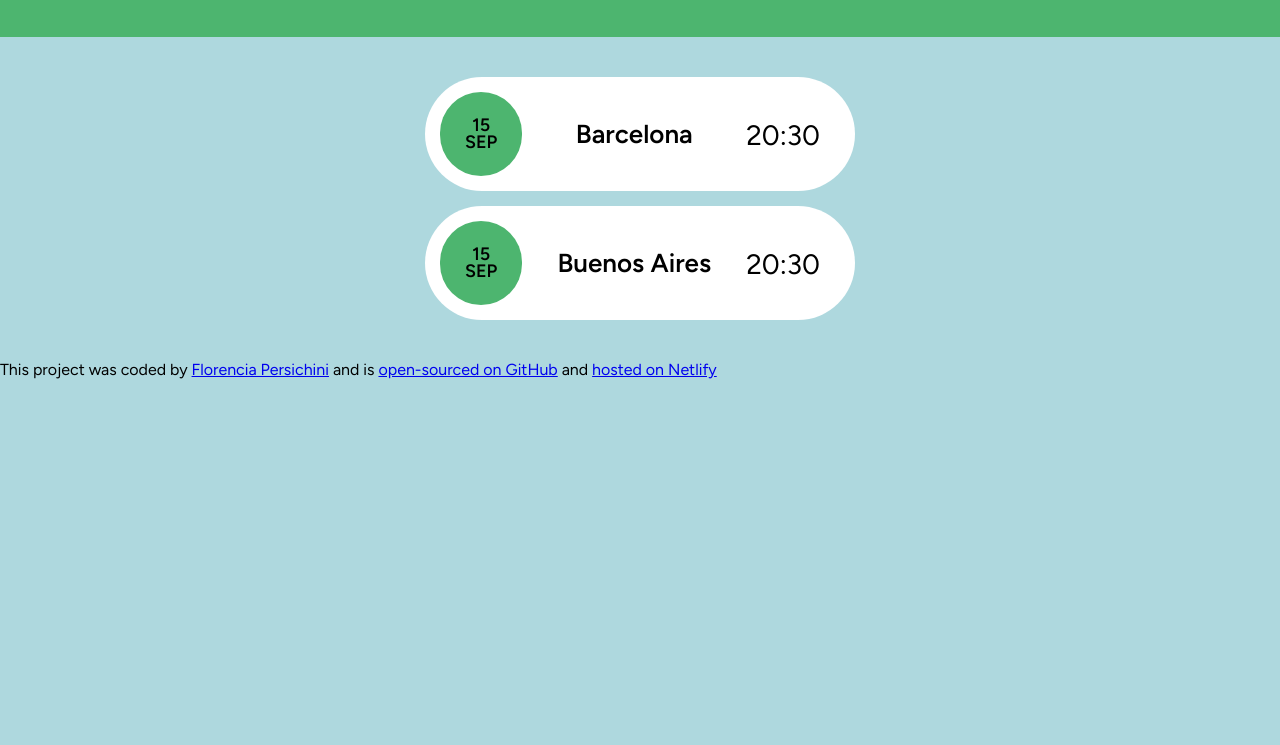
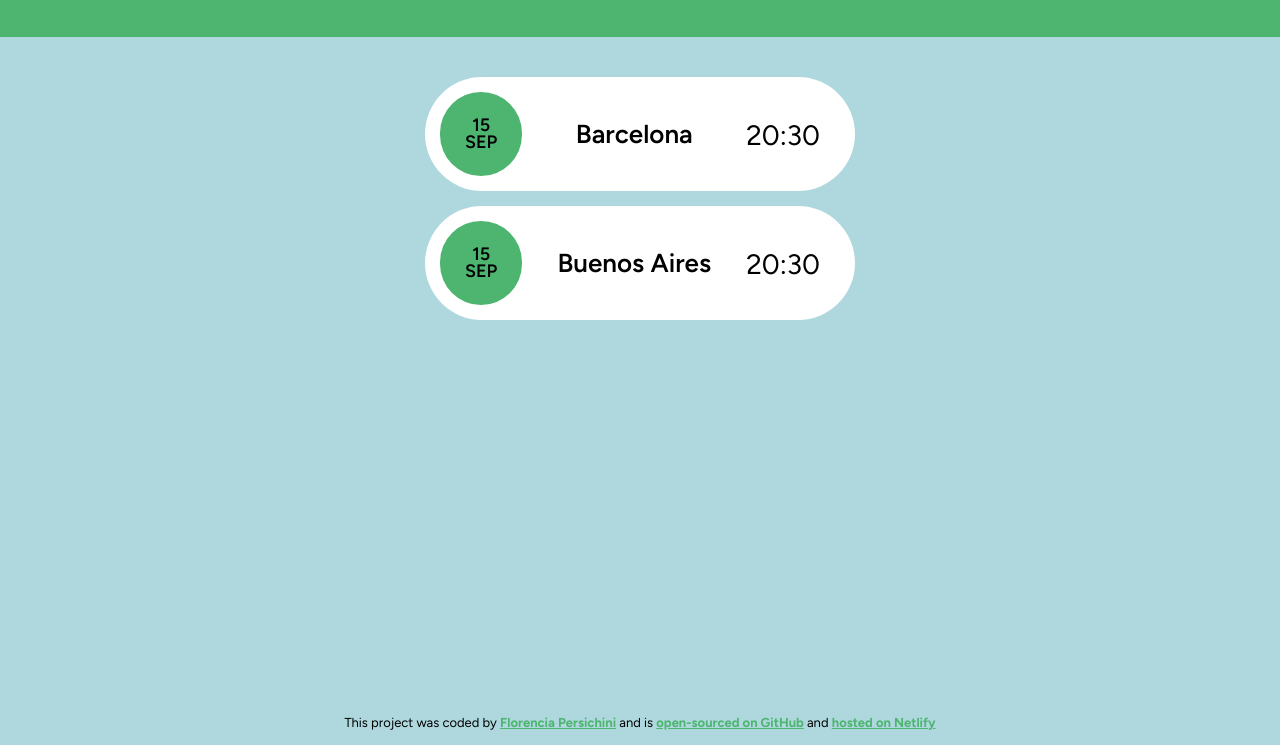
Before and after one commit to florencia-persichini/clocks, a plain HTML site: page index.html in a window 1280 px wide. Shown: the part 195-940 px from the top of the page. Before the commit the page ends 800 px from the top, so only its background shows below. Drawn offline with Linux system fonts and the light colour scheme.

Commit message:
Add CSS to footer

```diff
--- a/css/style.css
+++ b/css/style.css
@@ -72,3 +72,18 @@ main {
   font-weight: 400;
   padding-right: 20px;
 }
+
+footer {
+  color: black;
+  font-size: 13px;
+  text-align: center;
+  width: 100%;
+  height: 30px;
+  position: absolute;
+  bottom: -140px;
+}
+
+a {
+  color: #4db56f;
+  font-weight: 700;
+}
```
